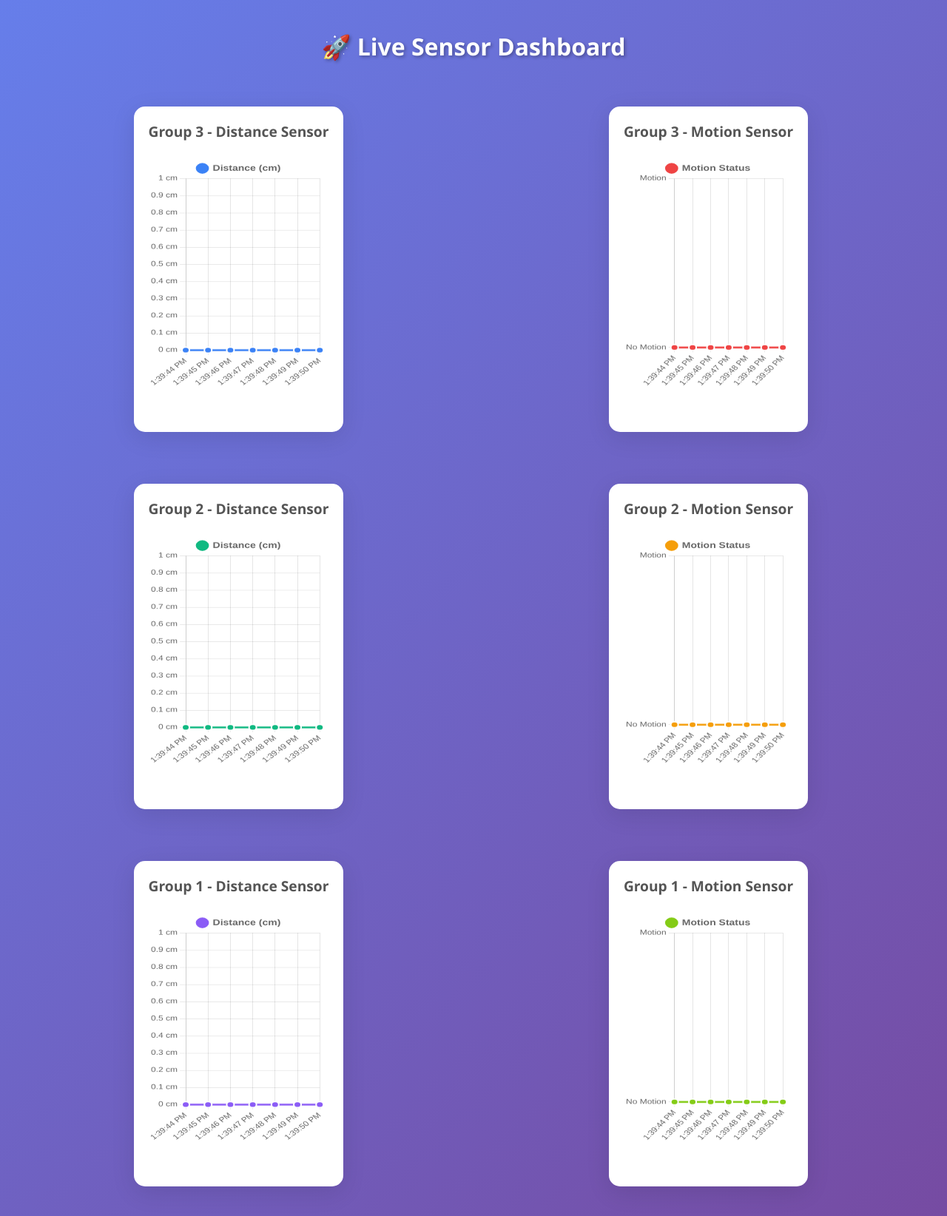
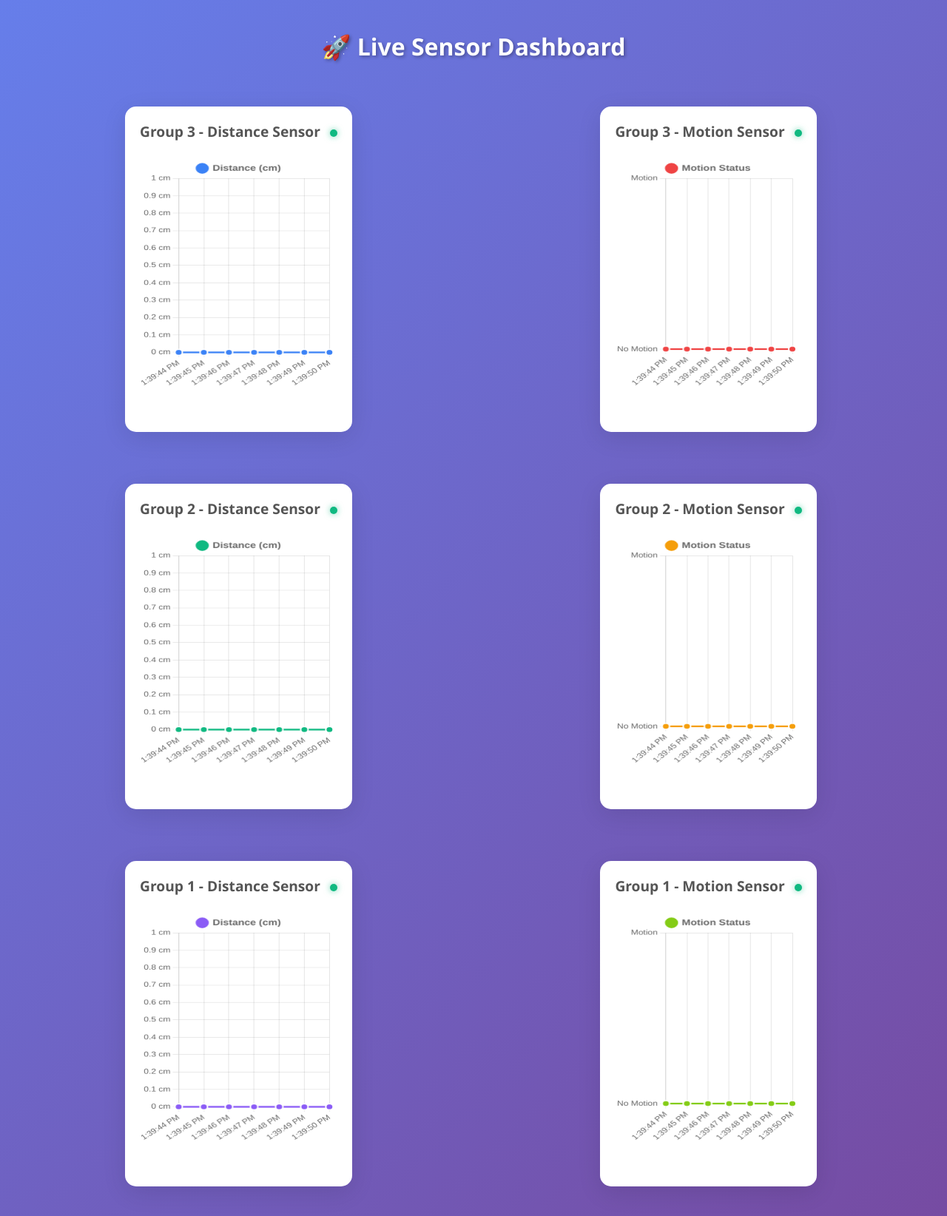
Before and after one commit to Mesbahul-Islam/summer_school_pi, a Flask app: page / in a window 1280 px wide. Shown: the whole page at 74% size. Run offline with Flask 3, Linux system fonts and the light colour scheme.

Commit message:
update dashboard again

```diff
--- a/templates/index.html
+++ b/templates/index.html
@@ -53,34 +53,67 @@
             margin-bottom: 15px;
             color: #555;
         }
+
+        .status-indicator {
+            display: inline-block;
+            width: 10px;
+            height: 10px;
+            border-radius: 50%;
+            margin-left: 8px;
+        }
+
+        .status-online {
+            background-color: #10b981;
+            box-shadow: 0 0 8px rgba(16, 185, 129, 0.6);
+        }
+
+        .status-offline {
+            background-color: #ef4444;
+            box-shadow: 0 0 8px rgba(239, 68, 68, 0.6);
+        }
+
+        .offline-message {
+            position: absolute;
+            top: 50%;
+            left: 50%;
+            transform: translate(-50%, -50%);
+            background: rgba(239, 68, 68, 0.1);
+            color: #ef4444;
+            padding: 20px;
+            border-radius: 10px;
+            border: 2px dashed #ef4444;
+            font-weight: bold;
+            text-align: center;
+            z-index: 10;
+        }
     </style>
 </head>
 <body>
     <h1>🚀 Live Sensor Dashboard</h1>
 
     <div class="chart-grid">
-        <div class="chart-container">
-            <div class="group-title">Group 3 - Distance Sensor</div>
+        <div class="chart-container" id="group3-distance-container">
+            <div class="group-title">Group 3 - Distance Sensor <span class="status-indicator status-offline" id="group3-distance-status"></span></div>
             <canvas id="group3distanceChart"></canvas>
         </div>
-        <div class="chart-container">
-            <div class="group-title">Group 3 - Motion Sensor</div>
+        <div class="chart-container" id="group3-motion-container">
+            <div class="group-title">Group 3 - Motion Sensor <span class="status-indicator status-offline" id="group3-motion-status"></span></div>
             <canvas id="group3motionChart"></canvas>
         </div>
-        <div class="chart-container">
-            <div class="group-title">Group 2 - Distance Sensor</div>
+        <div class="chart-container" id="group2-distance-container">
+            <div class="group-title">Group 2 - Distance Sensor <span class="status-indicator status-offline" id="group2-distance-status"></span></div>
             <canvas id="group2distanceChart"></canvas>
         </div>
-        <div class="chart-container">
-            <div class="group-title">Group 2 - Motion Sensor</div>
+        <div class="chart-container" id="group2-motion-container">
+            <div class="group-title">Group 2 - Motion Sensor <span class="status-indicator status-offline" id="group2-motion-status"></span></div>
             <canvas id="group2motionChart"></canvas>
         </div>
-        <div class="chart-container">
-            <div class="group-title">Group 1 - Distance Sensor</div>
+        <div class="chart-container" id="group1-distance-container">
+            <div class="group-title">Group 1 - Distance Sensor <span class="status-indicator status-offline" id="group1-distance-status"></span></div>
             <canvas id="group1distanceChart"></canvas>
         </div>
-        <div class="chart-container">
-            <div class="group-title">Group 1 - Motion Sensor</div>
+        <div class="chart-container" id="group1-motion-container">
+            <div class="group-title">Group 1 - Motion Sensor <span class="status-indicator status-offline" id="group1-motion-status"></span></div>
             <canvas id="group1motionChart"></canvas>
         </div>
     </div>
@@ -201,14 +234,75 @@
     // Maximum number of data points to keep
     const MAX_DATA_POINTS = 10;
 
+    // Track last update times for offline detection
+    const lastUpdateTimes = {
+        group3Distance: 0,
+        group3Motion: 0,
+        group2Distance: 0,
+        group2Motion: 0,
+        group1Distance: 0,
+        group1Motion: 0
+    };
+
+    // Offline threshold in milliseconds (5 seconds)
+    const OFFLINE_THRESHOLD = 5000;
+
+    function updateStatusIndicator(sensorId, isOnline) {
+        const statusElement = document.getElementById(sensorId + '-status');
+        if (statusElement) {
+            statusElement.className = `status-indicator ${isOnline ? 'status-online' : 'status-offline'}`;
+        }
+    }
+
+    function showOfflineMessage(containerId, show) {
+        const container = document.getElementById(containerId);
+        if (!container) return;
+
+        let offlineMsg = container.querySelector('.offline-message');
+
+        if (show && !offlineMsg) {
+            offlineMsg = document.createElement('div');
+            offlineMsg.className = 'offline-message';
+            offlineMsg.innerHTML = '📡 Device Offline<br><small>No data received</small>';
+            container.style.position = 'relative';
+            container.appendChild(offlineMsg);
+        } else if (!show && offlineMsg) {
+            offlineMsg.remove();
+        }
+    }
+
+    function checkOfflineStatus() {
+        const now = Date.now();
+
+        // Check each sensor
+        const sensors = [
+            { key: 'group3Distance', statusId: 'group3-distance', containerId: 'group3-distance-container' },
+            { key: 'group3Motion', statusId: 'group3-motion', containerId: 'group3-motion-container' },
+            { key: 'group2Distance', statusId: 'group2-distance', containerId: 'group2-distance-container' },
+            { key: 'group2Motion', statusId: 'group2-motion', containerId: 'group2-motion-container' },
+            { key: 'group1Distance', statusId: 'group1-distance', containerId: 'group1-distance-container' },
+            { key: 'group1Motion', statusId: 'group1-motion', containerId: 'group1-motion-container' }
+        ];
+
+        sensors.forEach(sensor => {
+            const isOnline = lastUpdateTimes[sensor.key] > 0 && (now - lastUpdateTimes[sensor.key]) < OFFLINE_THRESHOLD;
+            updateStatusIndicator(sensor.statusId, isOnline);
+            showOfflineMessage(sensor.containerId, !isOnline);
+        });
+    }
+
     async function fetchData() {
         try {
             const response = await fetch("/data");
             const data = await response.json();
 
             const now = new Date().toLocaleTimeString();
+            const currentTime = Date.now();
 
-            function updateChart(chart, time, value, isMotion = false) {
+            function updateChart(chart, time, value, sensorKey, isMotion = false) {
+                // Update last seen time for this sensor
+                lastUpdateTimes[sensorKey] = currentTime;
+
                 // Add new data point
                 chart.data.labels.push(time);
                 chart.data.datasets[0].data.push(isMotion ? (value ? 1 : 0) : value || 0);
@@ -224,30 +318,47 @@
 
             // Update Group 3 charts
             if (data.group3) {
-                updateChart(group3distanceChart, data.group3.time || now, data.group3.distance);
-                updateChart(group3motionChart, data.group3.time || now, data.group3.motion, true);
+                if (data.group3.distance !== undefined) {
+                    updateChart(group3distanceChart, data.group3.time || now, data.group3.distance, 'group3Distance');
+                }
+                if (data.group3.motion !== undefined) {
+                    updateChart(group3motionChart, data.group3.time || now, data.group3.motion, 'group3Motion', true);
+                }
             }
 
             // Update Group 2 charts (distance from ultrasonic, motion from pir)
-            if (data.group2_ultrasonic) {
-                updateChart(group2distanceChart, data.group2_ultrasonic.time || now, data.group2_ultrasonic.distance);
+            if (data.group2_ultrasonic && data.group2_ultrasonic.distance !== undefined) {
+                updateChart(group2distanceChart, data.group2_ultrasonic.time || now, data.group2_ultrasonic.distance, 'group2Distance');
             }
-            if (data.group2_pir) {
-                updateChart(group2motionChart, data.group2_pir.time || now, data.group2_pir.motion, true);
+            if (data.group2_pir && data.group2_pir.motion !== undefined) {
+                updateChart(group2motionChart, data.group2_pir.time || now, data.group2_pir.motion, 'group2Motion', true);
             }
 
             // Update Group 1 charts
             if (data.group1) {
-                updateChart(group1distanceChart, now, data.group1.distance);
-                updateChart(group1motionChart, now, data.group1.motion, true);
+                if (data.group1.distance !== undefined) {
+                    updateChart(group1distanceChart, now, data.group1.distance, 'group1Distance');
+                }
+                if (data.group1.motion !== undefined) {
+                    updateChart(group1motionChart, now, data.group1.motion, 'group1Motion', true);
+                }
             }
+
+            // Check for offline sensors
+            checkOfflineStatus();
 
         } catch (err) {
             console.error("Failed to fetch or update sensor data:", err);
+            // On fetch error, mark all sensors as potentially offline after threshold
+            setTimeout(checkOfflineStatus, 1000);
         }
     }
 
     setInterval(fetchData, 1000);
+
+    // Check offline status every 2 seconds
+    setInterval(checkOfflineStatus, 2000);
+
     fetchData();
 </script>
 
```
